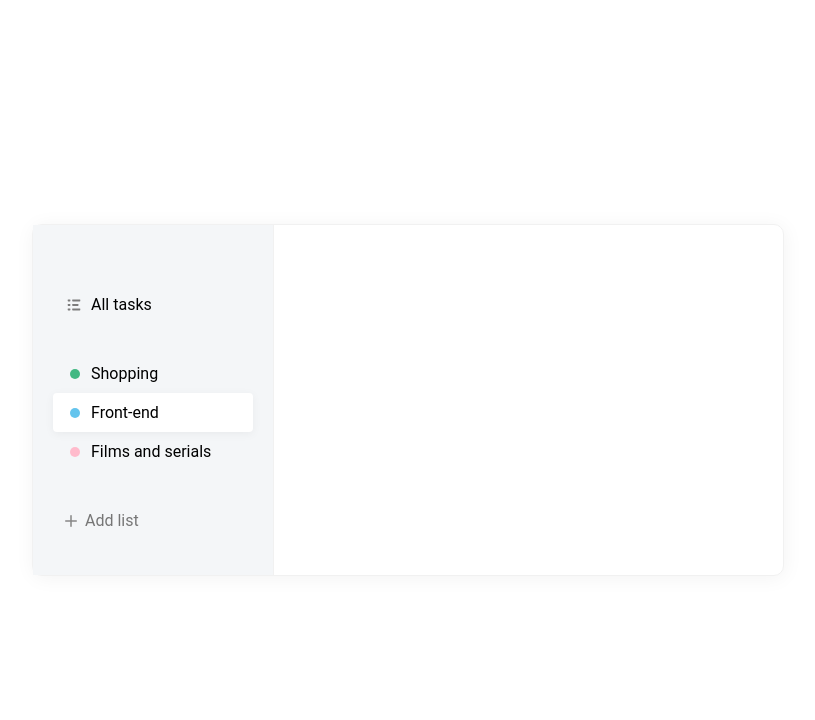
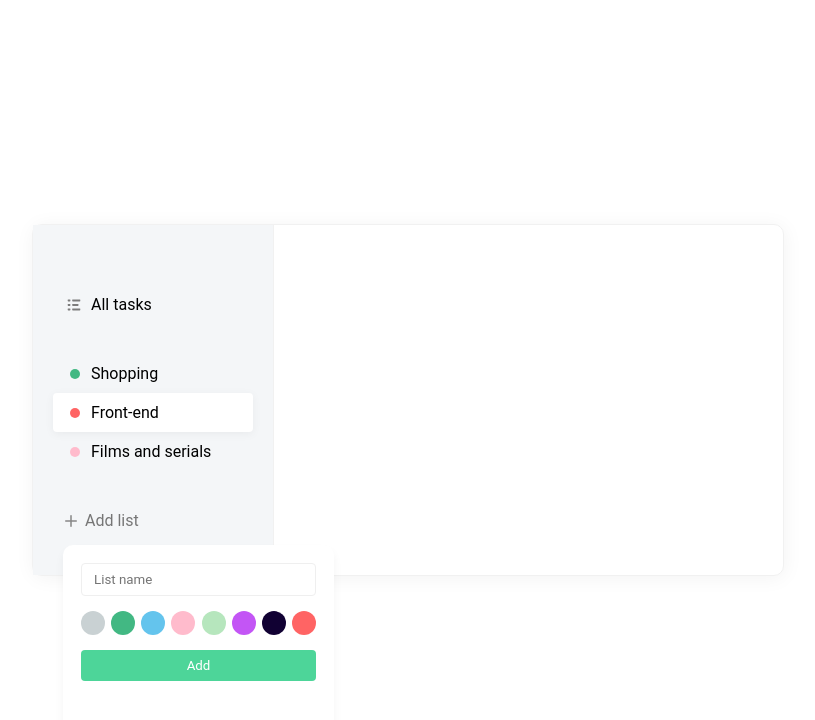
Before and after one commit to dzhygrynyuk/React-TODO, a React (Create React App) app: page / in a window 1280 px wide. Both pictures are taken after a click on the item "Add list". Shown: the top 720 px of the page, without its empty margins (232-1047 px from the left). Built offline with nearby package versions, Linux system fonts and the light colour scheme.

Commit message:
Create components: AddList, Badge

```diff
--- a/src/App.js
+++ b/src/App.js
@@ -1,6 +1,8 @@
 import React from 'react';
 import List from './components/List';
-import listSVG from './assets/img/list.svg';
+import AddListButton from './components/AddList';
+
+import DB from './assets/db.json';
 
 function App() {
   return <div className='todo'>
@@ -30,19 +32,8 @@ function App() {
         ]}
         isRemoveble
       />
-      <List
-        items={[
-          {
-            className: 'list__add-button',
-            icon: (
-              <svg width="12" height="12" viewBox="0 0 16 16" fill="none" xmlns="http://www.w3.org/2000/svg">
-                <path d="M8 1V15" stroke="black" strokeWidth="2" strokeLinecap="round" strokeLinejoin="round"/>
-                <path d="M1 8H15" stroke="black" strokeWidth="2" strokeLinecap="round" strokeLinejoin="round"/>
-              </svg>
-            ),
-            name: 'Add list'
-          },
-        ]}
+      <AddListButton
+        colors={DB.colors}
       />
     </div>
     <div className='todo__tasks'>
--- /dev/null
+++ b/src/assets/db.json
@@ -0,0 +1,173 @@
+{
+    "lists": [
+      {
+        "id": 1,
+        "name": "Продажи",
+        "colorId": 5
+      },
+      {
+        "id": 2,
+        "name": "Фронтенд",
+        "colorId": 4
+      },
+      {
+        "id": 3,
+        "name": "Фильмы и сериалы",
+        "colorId": 3
+      },
+      {
+        "id": 4,
+        "name": "Книги",
+        "colorId": 2
+      },
+      {
+        "id": 5,
+        "name": "Личное",
+        "colorId": 1
+      },
+      {
+        "name": "Спорт",
+        "colorId": 3,
+        "id": 6
+      },
+      {
+        "name": "Курс по ReactJS ToDo",
+        "colorId": 7,
+        "id": 7
+      }
+    ],
+    "tasks": [
+      {
+        "id": 1,
+        "listId": 2,
+        "text": "Изучить JavaScript",
+        "completed": true
+      },
+      {
+        "id": 2,
+        "listId": 2,
+        "text": "Изучить паттерны проектирования",
+        "completed": false
+      },
+      {
+        "id": 3,
+        "listId": 2,
+        "text": "ReactJS Hooks (useState, useReducer, useEffect и т.д.)",
+        "completed": true
+      },
+      {
+        "id": 4,
+        "listId": 2,
+        "text": "Redux (redux-observable, redux-saga)",
+        "completed": false
+      },
+      {
+        "listId": 2,
+        "text": "123",
+        "completed": true,
+        "id": 5
+      },
+      {
+        "listId": 1,
+        "text": "test",
+        "completed": false,
+        "id": 6
+      },
+      {
+        "listId": 1,
+        "text": "qweqwe",
+        "completed": false,
+        "id": 7
+      },
+      {
+        "listId": 1,
+        "text": "qweqwe",
+        "completed": true,
+        "id": 8
+      },
+      {
+        "listId": 1,
+        "text": "123",
+        "completed": false,
+        "id": 9
+      },
+      {
+        "listId": 4,
+        "text": "Купить 1984!",
+        "completed": true,
+        "id": 10
+      },
+      {
+        "listId": 2,
+        "text": "222",
+        "completed": true,
+        "id": 12
+      },
+      {
+        "listId": 7,
+        "text": "Сделали сайдбар",
+        "completed": true,
+        "id": 15
+      },
+      {
+        "listId": 7,
+        "text": "Сделали список задач",
+        "completed": true,
+        "id": 16
+      },
+      {
+        "listId": 7,
+        "text": "Сделали удаление и редактирование задач и списков",
+        "completed": true,
+        "id": 17
+      },
+      {
+        "listId": 8,
+        "text": "tttt",
+        "completed": false,
+        "id": 18
+      }
+    ],
+    "colors": [
+      {
+        "id": 1,
+        "hex": "#C9D1D3",
+        "name": "grey"
+      },
+      {
+        "id": 2,
+        "hex": "#42B883",
+        "name": "green"
+      },
+      {
+        "id": 3,
+        "hex": "#64C4ED",
+        "name": "blue"
+      },
+      {
+        "id": 4,
+        "hex": "#FFBBCC",
+        "name": "pink"
+      },
+      {
+        "id": 5,
+        "hex": "#B6E6BD",
+        "name": "lime"
+      },
+      {
+        "id": 6,
+        "hex": "#C355F5",
+        "name": "purple"
+      },
+      {
+        "id": 7,
+        "hex": "#110133",
+        "name": "black"
+      },
+      {
+        "id": 8,
+        "hex": "#FF6464",
+        "name": "red"
+      }
+    ]
+}
--- /dev/null
+++ b/src/components/AddList/AddList.scss
@@ -0,0 +1,45 @@
+.add-list{
+
+    &__popup{
+        width: 235px;
+        height: 150px;
+        padding: 18px;
+        position: relative;
+        top: -25px;
+        left: 10px;
+
+        background: #FFFFFF;
+        box-shadow: 0px 6px 10px rgba(0, 0, 0, 0.05);
+        border-radius: 10px;
+
+        .button{
+            width: 100%;
+            margin-top: 15px;
+        }
+
+        &-close-btn{
+            position: absolute;
+            top: -5px;
+            right: -5px;
+            cursor: pointer;
+        }
+
+        &-colors{
+            display: flex;
+            justify-content: space-between;
+            margin-top: 15px;
+
+            .badge{
+                width: 20px;
+                height: 20px;
+                cursor: pointer;
+                border: 2px solid transparent;
+
+                &.active{
+                    border-color: #525252;
+                }
+            }
+        }
+
+    }
+}
--- /dev/null
+++ b/src/components/AddList/index.jsx
@@ -0,0 +1,44 @@
+import React, {useState} from "react";
+import List from "../List";
+import Badge from "../Badge";
+
+import './AddList.scss';
+
+const AddListButton = ({colors}) => {
+    const [visiblePopup, setVisiblePopup] = useState(false);
+
+    return (
+        <div className="add-list">
+            <List
+                onClick={()=>setVisiblePopup(true)}
+                items={[
+                    {
+                        className: 'list__add-button',
+                        icon: (
+                        <svg width="12" height="12" viewBox="0 0 16 16" fill="none" xmlns="http://www.w3.org/2000/svg">
+                            <path d="M8 1V15" stroke="black" strokeWidth="2" strokeLinecap="round" strokeLinejoin="round"/>
+                            <path d="M1 8H15" stroke="black" strokeWidth="2" strokeLinecap="round" strokeLinejoin="round"/>
+                        </svg>
+                        ),
+                        name: 'Add list'
+                    },
+                ]}
+            />
+            {visiblePopup && <div className="add-list__popup">
+                <input
+                    className="field"
+                    type="text"
+                    placeholder="List name"
+                />
+                <div className="add-list__popup-colors">
+                    {colors.map( color => (
+                        <Badge key={color.id} color={color.name} />
+                    ))}
+                </div>
+                <button className="button">Add</button>
+            </div>}
+        </div>
+    );
+}
+
+export default AddListButton;
--- /dev/null
+++ b/src/components/Badge/Badge.scss
@@ -0,0 +1,38 @@
+.badge{
+    display: inline-block;
+    width: 10px;
+    height: 10px;
+    border-radius: 50%;
+
+    &--grey{
+        background-color: #C9D1D3;
+    }
+
+    &--green{
+        background-color: #42B883;
+    }
+
+    &--blue{
+        background-color: #64C4ED;
+    }
+
+    &--pink{
+        background-color: #FFBBCC;
+    }
+
+    &--lime{
+        background-color: #B6E6BD;
+    }
+
+    &--purple{
+        background-color: #C355F5;
+    }
+
+    &--black{
+        background-color: #110133;
+    }
+
+    &--red{
+        background-color: #FF6464;
+    }
+}
--- /dev/null
+++ b/src/components/Badge/index.jsx
@@ -0,0 +1,11 @@
+import React from "react";
+
+import './Badge.scss';
+
+const Badge = ({color}) => {
+    return (
+        <i className={`badge badge--${color}`}></i>
+    );
+}
+
+export default Badge;
--- a/src/components/List/List.scss
+++ b/src/components/List/List.scss
@@ -49,21 +49,10 @@
     .badge{
       position: relative;
       left: 5px;
-      width: 10px;
-      height: 10px;
-      border-radius: 50%;
+    }
 
-      &--green{
-        background-color: #42B883;
-      }
-
-      &--red{
-        background-color: #64C4ED;
-      }
-
-      &--pink{
-        background-color: #FFBBCC;
-      }
+    span{
+      flex: 1;
     }
   }
 }
--- a/src/components/List/index.jsx
+++ b/src/components/List/index.jsx
@@ -1,18 +1,19 @@
 import React from "react";
+import Badge from "../Badge";
 import classNames from "classnames";
 
 import './List.scss';
 
-const List = ({items, isRemoveble}) => {
+const List = ({items, isRemoveble, onClick}) => {
     return (
-        <ul className='list'>
+        <ul onClick={onClick} className='list'>
             { items.map( (item, index) => (
                 <li key={index} className={classNames(item.className, {'active': item.active})}>
                     <i>
                         {item.icon ? (
                             item.icon
                         ) : (
-                            <i className={`badge badge--${item.color}`}></i>
+                            <Badge color={item.color} />
                         )}
                     </i>
                     <span>{item.name}</span>
--- a/src/index.scss
+++ b/src/index.scss
@@ -53,3 +53,33 @@ body {
     }
   }
 }
+
+.field{
+  background: #FFFFFF;
+  border: 1px solid #EFEFEF;
+  box-sizing: border-box;
+  border-radius: 4px;
+  width: 100%;
+  padding: 8px 12px;
+
+  &:focus{
+    border-color: #dbdbdb;
+  }
+}
+
+.button{
+  padding: 8px 20px;
+  background: #4DD599;
+  color: #fff;
+  border-radius: 4px;
+  border: 0;
+  cursor: pointer;
+
+  &:hover{
+    background: darken(#4DD599, 6%);
+  }
+
+  &:active{
+    background: darken(#4DD599, 10%);
+  }
+}
```
